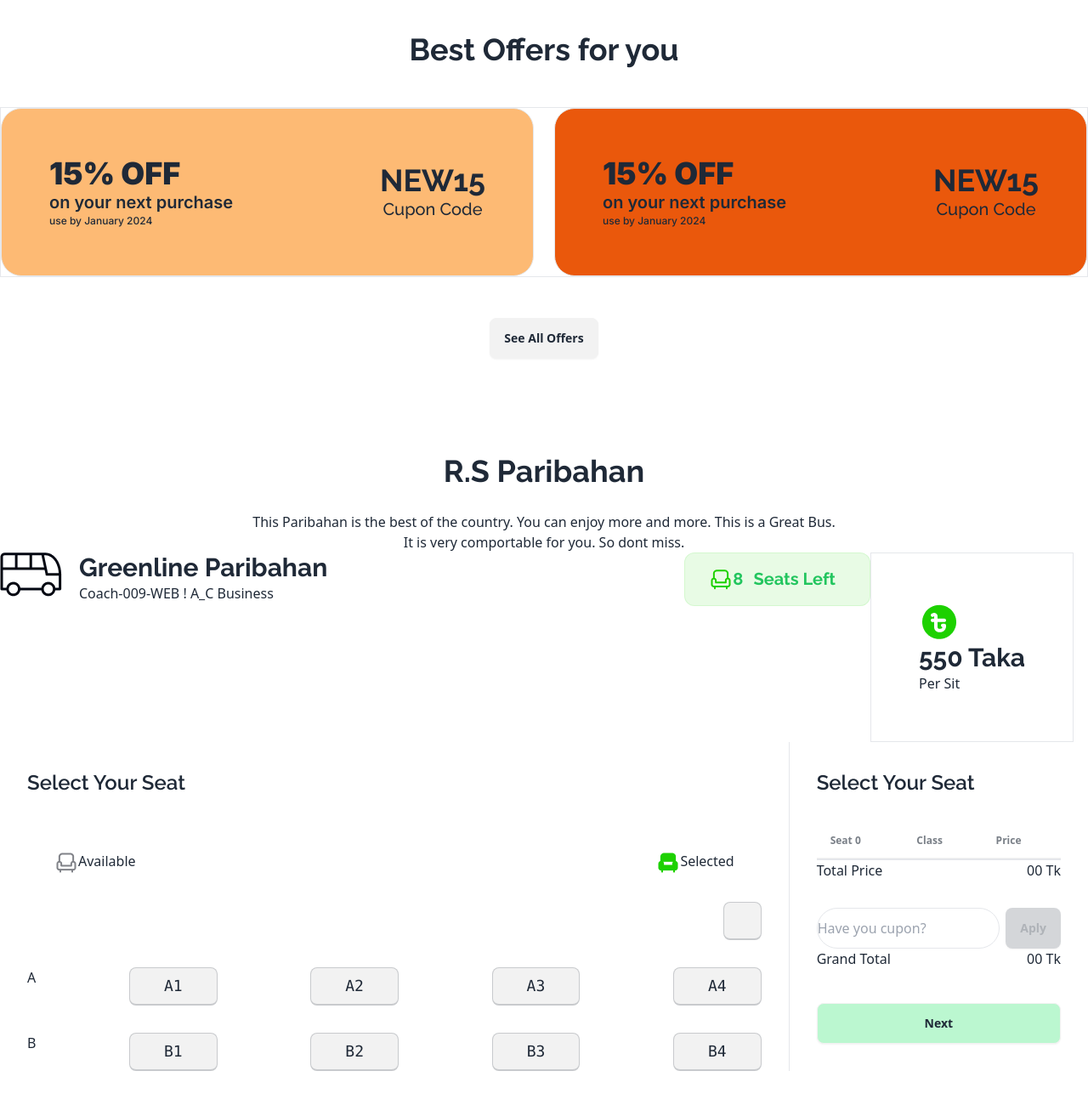
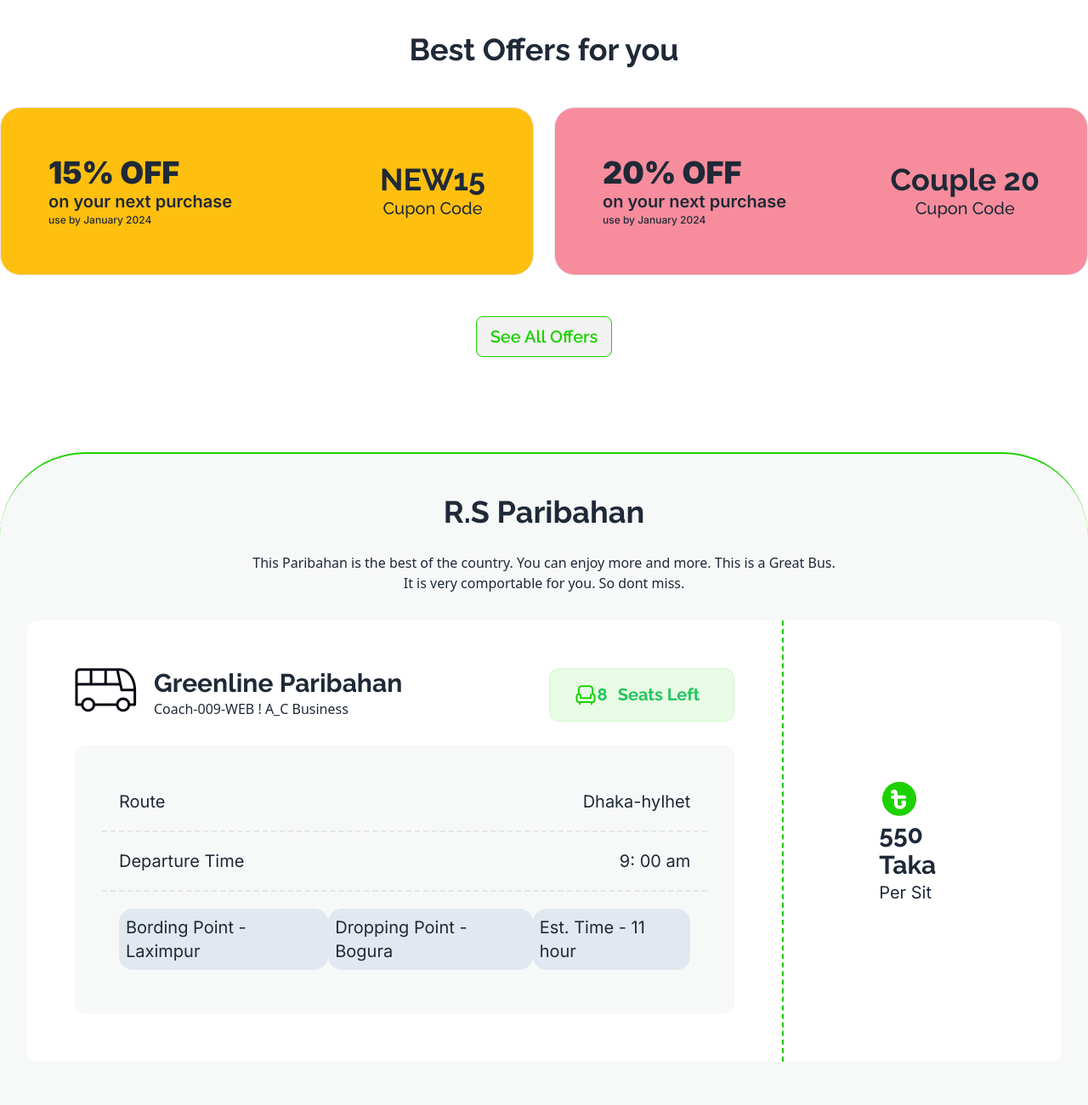
Before and after one commit to rifatwebcraft/a5-bus-ticket-booking, a plain HTML site: page index.html in a window 1280 px wide. Shown: the part 1000-2300 px from the top of the page at 85% size. Drawn offline with nearby package versions, Linux system fonts and the light colour scheme.

Commit message:
final commit

```diff
--- a/index.html
+++ b/index.html
@@ -48,9 +48,11 @@
                 <div class=""></div>
                 <div class="hero-content text-center text-neutral-content">
                   <div class="max-w-md">
-                    <h1 class="mb-5 text-5xl font-bold">Hello there</h1>
-                    <p class="mb-5">Provident cupiditate voluptatem et in. Quaerat fugiat ut assumenda excepturi exercitationem quasi. In deleniti eaque aut repudiandae et a id nisi.</p>
-                    <button class="btn btn-primary">Get Started</button>
+                    <h1 class="mb-5 text-4xl font-bold">End-to-End Travel with</h1>
+                    <h3 class="mb-10 text-3xl font-bold text-[#1DD100]">R.S Paribahn</h3>
+                    <p class="mb-10">Buses is a convenient option both for those who travel on a shoestring budget and those who do not want to compromise on comfort.
+                    </p>
+                    <a href="#poribohon-section" class="btn bg-[#1DD100]">Get Started</a>
                   </div>
                 </div>
               </div>
@@ -64,8 +66,8 @@
                 <h2 class="text-4xl font-bold raleway-font">Best Offers for you</h2>
             </div>
 
-           <div class="border flex justify-between gap-6">
-                <div class="border rounded-3xl bg-orange-300 flex justify-between items-center p-14 w-1/2">
+           <div class="flex justify-between gap-6">
+                <div class="border rounded-3xl bg-[#FFBF0F] flex justify-between items-center p-14 w-1/2">
                     <div class="">
                         <h3 class="inter-font text-4xl font-black">15% OFF</h3>
                         <p class="inter-font text-xl font-semibold">on your next purchase</p>
@@ -77,32 +79,33 @@
                     </div>
                 </div>
 
-                <div class="border rounded-3xl bg-orange-600 flex justify-between items-center p-14 w-1/2">
+                <div class="border rounded-3xl bg-[#F78C9C] flex justify-between items-center p-14 w-1/2">
                     <div class="">
-                        <h3 class="inter-font text-4xl font-black">15% OFF</h3>
+                        <h3 class="inter-font text-4xl font-black">20% OFF</h3>
                         <p class="inter-font text-xl font-semibold">on your next purchase</p>
                         <p class="inter-font text-xs font-medium">use by January 2024</p>
                     </div>
                     <div class="text-center">
-                        <h3 class="raleway-font font-bold text-4xl">NEW15</h3>
+                        <h3 class="raleway-font font-bold text-4xl">Couple 20</h3>
                         <p class="raleway-font font-medium text-xl">Cupon Code</p>
                     </div>
                 </div>
            </div>
 
            <div class="text-center mt-12">
-            <button class="btn">See All Offers</button>
+            <button class="btn bg-none border-[#1DD100] raleway-font text-xl text-[#1DD100]">See All Offers</button>
            </div>
         </section>
         <!-- ph poribohon section -->
-        <section class="mt-28">
-            <div class="text-center">
+        <section class="mt-28 border-t-2 border-[#1DD100] rounded-t-[100px] bg-[#F7F8F8]" id="poribohon-section">
+            <div class="text-center mt-12">
                 <h2 class="text-4xl font-bold raleway-font mb-7">R.S Paribahan</h2>
                 <p>This Paribahan is the best of the country. You can enjoy more and more. This is a Great Bus. <br>It is very comportable for you. So dont miss.</p>
             </div>
             <!-- ticket section -->
-            <div class="flex">
-              <div class="flex justify-between w-4/5">
+            <div class="flex bg-[#FFFFFF] m-8 rounded-xl">
+              <div class="w-4/5 p-14">
+                <div class="flex justify-between ">
                   <div class="flex gap-5">
                     <div>
                       <img src="images/bus-logo.png" alt="">
@@ -118,18 +121,36 @@
                       <span id="available-seat"> 8</span><span class="mr-3 ml-3"> Seats Left</span></a>
                   </div>
                 </div>
-              <div class="border flex justify-center items-center" >
+
+                <div class="bg-[#F7F8F8] rounded-xl p-8 mt-7">
+                    <div class="flex justify-between p-5 border-b-2 border-dashed">
+                      <p class="inter-font text-xl">Route</p>
+                      <p class="inter-font text-xl">Dhaka-hylhet</p>
+                    </div>
+                    <div class="flex justify-between p-5 border-b-2 border-dashed">
+                      <p class="inter-font text-xl">Departure Time</p>
+                      <p class="inter-font text-xl">9: 00 am</p>
+                    </div>
+                    <div class="flex justify-between p-5">
+                      <span class="bg-slate-200 rounded-2xl p-2 inter-font text-xl font-normal">Bording Point - Laximpur</span>
+                      <span class="bg-slate-200 rounded-2xl p-2 inter-font text-xl font-normal">Dropping Point - Bogura</span>
+                      <span class="bg-slate-200 rounded-2xl p-2 inter-font text-xl font-normal">Est. Time - 11 hour</span>
+                    </div>
+                </div>
+              </div>
+              <div class="border-l-2 border-dashed border-[#1DD100] flex justify-center items-center p-14" >
                 <div class="p-14 justify-center items-center">
                   <img src="images/fare.png" alt="">
                   <h3 class="raleway-font text-3xl font-bold">550 Taka</h3>
-                  <p>Per Sit</p>
+                  <p class="inter-font text-xl">Per Sit</p>
                 </div>
               </div>
             </div>
             <!-- sit section -->
-            <div class="flex mb-28">
+            <div class="p-14 ">
+              <div class="flex mb-28 bg-[#FFFFFF] p-8 rounded-xl ">
                 <!-- sit -->
-              <div class="w-3/4 px-8 border-r">
+                <div class="w-3/4 px-8 border-r-2 border-dashed border-[#1DD100]">
                  <h3 class="raleway-font text-2xl font-semibold my-8">Select Your Seat</h3>
                  <div class="flex justify-between p-8">
                    <div class="flex">
@@ -172,35 +193,66 @@
                        <!-- head -->
                        <thead>
                          <tr>
-                          <th>Seat <span id="seatBookingDisplay">0</span></th>
-                          <th>Class</th>
-                          <th>Price</th>
+                           <th class="text-xl font-medium">Seat <span id="seatBookingDisplay" class="bg-[#1DD100] p-3 rounded-full">0</span></th>
+                           <th class="text-xl font-medium">Class</th>
+                           <th class="text-xl font-medium">Price</th>
                          </tr>
                        </thead>
-                      <tbody id="seat-booking-details">
+                       <tbody id="seat-booking-details" class="text-xl font-normal">
 
                        </tbody>
                      </table>
                    </div>
                    <div class="flex justify-between mb-8">
-                    <h3 class="">Total Price</h3>
-                    <p><span id="total-price">00</span> Tk</p>
+                     <h3 class="text-xl font-medium">Total Price</h3>
+                     <p class="text-xl font-medium"><span id="total-price">00</span> Tk</p>
                    </div>
                    <div id="input-section" class="flex justify-between">
-                    <input id="input-cupon" type="text" placeholder="Have you cupon?" class="border w-3/4 rounded-3xl">
-                    <button id="btn-aply" class="btn" disabled>Aply</button>
+                     <input id="input-cupon" type="text" placeholder="Have you cupon?" class="border w-3/4 rounded-3xl px-5">
+                     <button id="btn-aply" class="btn bg-[#1DD100]" disabled>Aply</button>
                    </div>
-                  <div class="flex justify-between">
-                    <h3 class="">Grand Total</h3>
-                    <p><span id="grand-total">00</span> Tk</p>
+                   <div class="flex justify-between mb-14">
+                     <h3 class="text-xl font-medium">Grand Total</h3>
+                     <p class="text-xl font-medium"><span id="grand-total">00</span> Tk</p>
                    </div>
-                  <button class="btn w-full mt-10 bg-green-200">Next</button>
+                                    <!-- Open the modal using ID.showModal() method -->
+                  <button class="btn bg-[#1DD100] w-full text-xl font-medium text-white" onclick="my_modal_1.showModal()">Next</button>
+                  <dialog id="my_modal_1" class="modal flex justify-center">
+                    <div class="modal-box">
+                      <h3 class="font-bold text-lg">Success</h3>
+                      <p class="py-4">You Successfuly book your Seat !!</p>
+                      <div class="modal-action">
+                        <form method="dialog">
+                          <!-- if there is a button in form, it will close the modal -->
+                          <button class="btn bg-[#1DD100] text-xl font-medium text-white" id="modal-button">Continue</button>
+                        </form>
                       </div>
                     </div>
+                  </dialog>
                  </div>
+               </div>
+
+
+             </div>
+            </div>
+
         </section>
     </main>
     <footer>
+      <footer class="footer p-24 bg-neutral text-neutral-content justify-between">
+        <aside>
+          <a class="text-4xl font-extrabold raleway-font">R-Ticket</a>
+          <p>ACME Industries Ltd.<br>Providing reliable tech since 1992</p>
+        </aside>
+        <nav>
+          <h6 class="footer-title">Social</h6>
+          <div class="grid grid-flow-col gap-4">
+            <a><svg xmlns="http://www.w3.org/2000/svg" width="24" height="24" viewBox="0 0 24 24" class="fill-current"><path d="M24 4.557c-.883.392-1.832.656-2.828.775 1.017-.609 1.798-1.574 2.165-2.724-.951.564-2.005.974-3.127 1.195-.897-.957-2.178-1.555-3.594-1.555-3.179 0-5.515 2.966-4.797 6.045-4.091-.205-7.719-2.165-10.148-5.144-1.29 2.213-.669 5.108 1.523 6.574-.806-.026-1.566-.247-2.229-.616-.054 2.281 1.581 4.415 3.949 4.89-.693.188-1.452.232-2.224.084.626 1.956 2.444 3.379 4.6 3.419-2.07 1.623-4.678 2.348-7.29 2.04 2.179 1.397 4.768 2.212 7.548 2.212 9.142 0 14.307-7.721 13.995-14.646.962-.695 1.797-1.562 2.457-2.549z"></path></svg></a>
+            <a><svg xmlns="http://www.w3.org/2000/svg" width="24" height="24" viewBox="0 0 24 24" class="fill-current"><path d="M19.615 3.184c-3.604-.246-11.631-.245-15.23 0-3.897.266-4.356 2.62-4.385 8.816.029 6.185.484 8.549 4.385 8.816 3.6.245 11.626.246 15.23 0 3.897-.266 4.356-2.62 4.385-8.816-.029-6.185-.484-8.549-4.385-8.816zm-10.615 12.816v-8l8 3.993-8 4.007z"></path></svg></a>
+            <a><svg xmlns="http://www.w3.org/2000/svg" width="24" height="24" viewBox="0 0 24 24" class="fill-current"><path d="M9 8h-3v4h3v12h5v-12h3.642l.358-4h-4v-1.667c0-.955.192-1.333 1.115-1.333h2.885v-5h-3.808c-3.596 0-5.192 1.583-5.192 4.615v3.385z"></path></svg></a>
+          </div>
+        </nav>
+      </footer>
 
     </footer>
 
--- a/scripts/ticket.js
+++ b/scripts/ticket.js
@@ -12,14 +12,13 @@ for (const seat of allSeat){
         }
         seat.classList.add('bg-green-400');
         count = count + 1;
-        // console.log(count);
-        // document.getElementById('seatBookingDisplay').innerText = count;
+
         setInnerText('seatBookingDisplay', count);
 
 
 
         availableSeat = availableSeat-1;
-        // document.getElementById('available-seat').innerText = availableSeat;
+
         setInnerText('available-seat', availableSeat);
 
         const seatName = e.target.innerText;
@@ -100,7 +99,7 @@ function grandTotal(){
         }
 
         else{
-            aplyButton.setAttribute('disabled');
+            aplyButton.setAttribute('disabled', true);
         }
 
 
@@ -112,3 +111,8 @@ function grandTotal(){
 function setInnerText(id, value){
     document.getElementById(id).innerText = value;
 }
+
+
+document.getElementById('modal-button').addEventListener('click', function(){
+    window.location.reload();
+})
```
Lines whose indentation alone changed are shown as unchanged.
